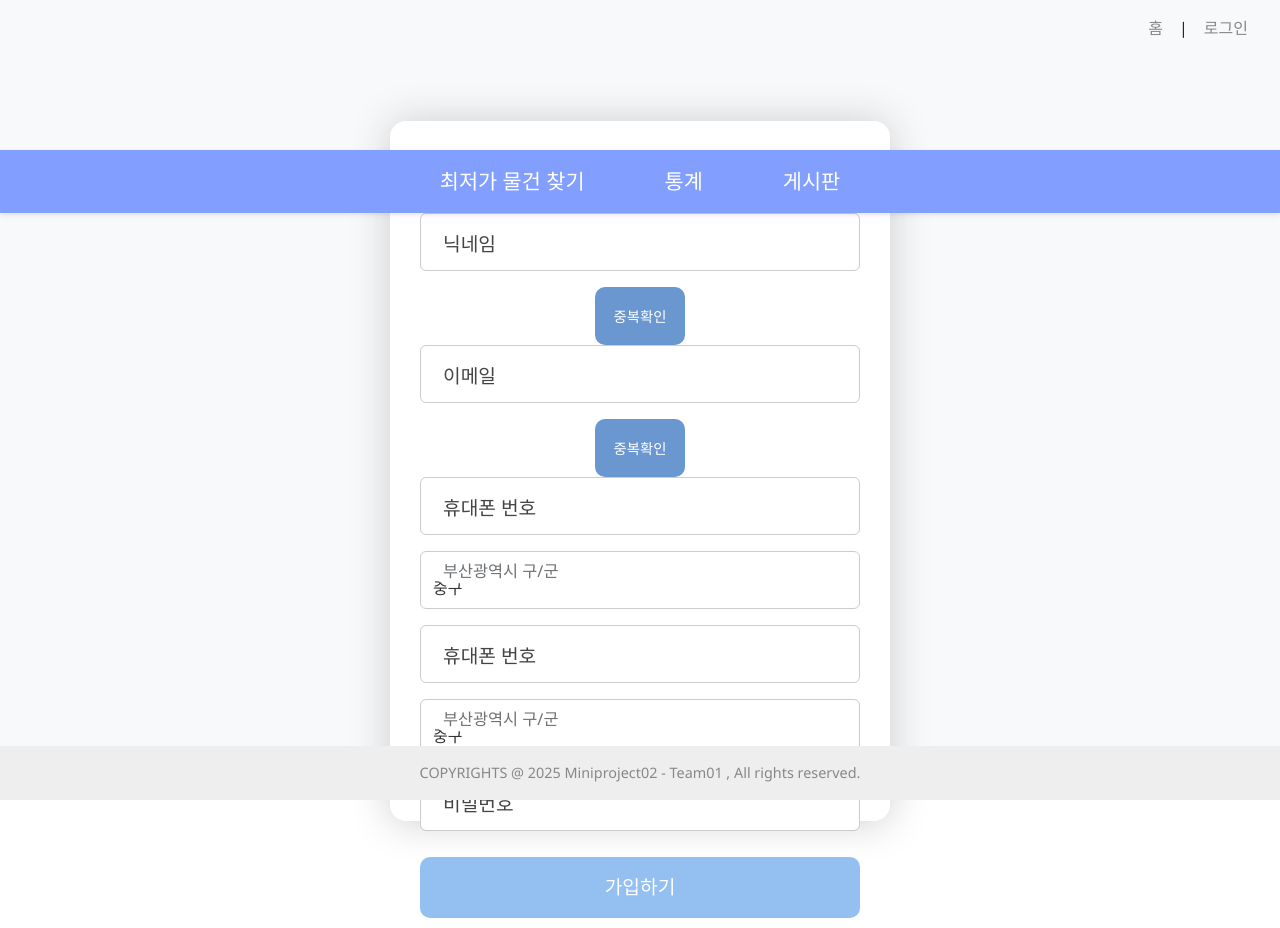
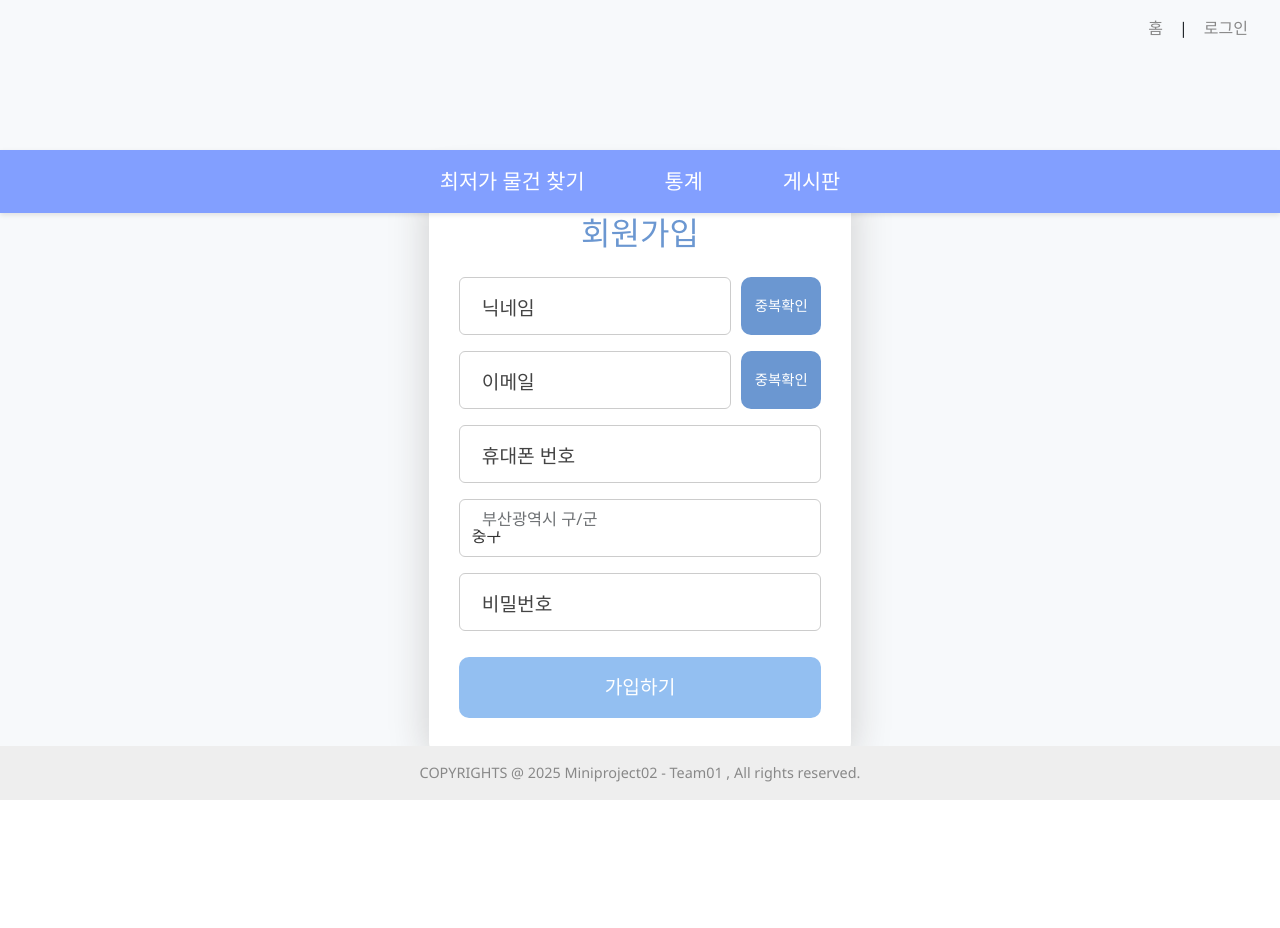
Before and after one commit to BSEom/teamP_t1, a React (Vite) app in the folder Frontend/miniproject_02/: page /Register in a window 1280 px wide. After the commit the page ends 800 px from the top, so only its background shows below. Built offline with nearby package versions, Linux system fonts and the light colour scheme; no server answers.

Commit message:
로그인 계열 css 수정

```diff
--- a/Frontend/miniproject_02/src/pages/Login.css
+++ b/Frontend/miniproject_02/src/pages/Login.css
@@ -31,7 +31,7 @@ overflow-x: hidden;
   box-shadow: 0 1px 40px #ccc;
   max-width: 400px;
   min-height: 500px;
-  width: 100%;
+  width: 33%;
 }
 
 .container h2 {
--- a/Frontend/miniproject_02/src/pages/Register.css
+++ b/Frontend/miniproject_02/src/pages/Register.css
@@ -21,8 +21,8 @@ p {
   border-radius: 1rem;
   box-shadow: 0 1px 40px #ccc;
   max-width: 500px;
-  width: 100%;
-  height: 700px;
+  width: 33%;
+  /* height: 700px; */
 }
 
 .container h2 {
@@ -103,8 +103,9 @@ form {
 
 .duplicate-check-btn {
   width: auto;
-  min-width: 90px;
-  padding: 1rem 16px;
+  min-width: 80px;
+  padding: 10px;
+  text-align: center;
   background-color: #6b97d1;
   color: white;
   font-weight: bold;
@@ -116,8 +117,14 @@ form {
   height: 58px;
   white-space: nowrap;
   align-self: flex-end;
+  margin: 0 0 0 10px;
 }
 
 .duplicate-check-btn:hover {
   background-color: #5a86c0;
+
 }
+
+.form-floating {
+  display: flex;
+}
--- a/Frontend/miniproject_02/src/pages/Register.jsx
+++ b/Frontend/miniproject_02/src/pages/Register.jsx
@@ -113,10 +113,10 @@ const Register = () => {
               required
             />
             <label htmlFor="username">닉네임</label>
+            <button type="button" className="duplicate-check-btn" onClick={checkName}>
+              중복확인
+            </button>
           </div>
-          <button type="button" className="duplicate-check-btn" onClick={checkName}>
-    중복확인
-  </button>
 
           <div className="form-floating mb-3">
             <input
@@ -131,59 +131,10 @@ const Register = () => {
               required
             />
             <label htmlFor="email">이메일</label>
+            <button type="button" className="duplicate-check-btn" onClick={checkEmail}>
+              중복확인
+            </button>
           </div>
-          <button type="button" className="duplicate-check-btn" onClick={checkEmail}>
-    중복확인
-  </button>
-
-
-          <div className="form-floating mb-3">
-            <input
-              type="text"
-              id="phone"
-              className="form-control"
-              placeholder="휴대폰 번호"
-              name="phonenumber"
-              required
-            />
-            <label htmlFor="phone">휴대폰 번호</label>
-          </div>
-
-          {/* 부산광역시 구 선택 */}
-          <div className="form-floating mb-3">
-            <select id="busanGu" className="form-control" name="address" required>
-              <option value="" disabled>구/군 선택</option>
-              <option value="중구">중구</option>
-              <option value="서구">서구</option>
-              <option value="동구">동구</option>
-              <option value="영도구">영도구</option>
-              <option value="부산진구">부산진구</option>
-              <option value="동래구">동래구</option>
-              <option value="남구">남구</option>
-              <option value="북구">북구</option>
-              <option value="해운대구">해운대구</option>
-              <option value="사하구">사하구</option>
-              <option value="금정구">금정구</option>
-              <option value="강서구">강서구</option>
-              <option value="연제구">연제구</option>
-              <option value="수영구">수영구</option>
-              <option value="사상구">사상구</option>
-              <option value="기장군">기장군</option>
-            </select>
-            <label htmlFor="busanGu">부산광역시 구/군</label>
-          </div>
-
-          {/* <div className="form-floating mb-3">
-            <input
-              type="text"
-              id="detailAddress"
-              className="form-control"
-              placeholder="상세주소 (예: 00동 123-45)"
-              name="entry.detailAddress"
-              required
-            />
-            <label htmlFor="detailAddress">상세주소</label>
-          </div> */}
 
 
           <div className="form-floating mb-3">
```
